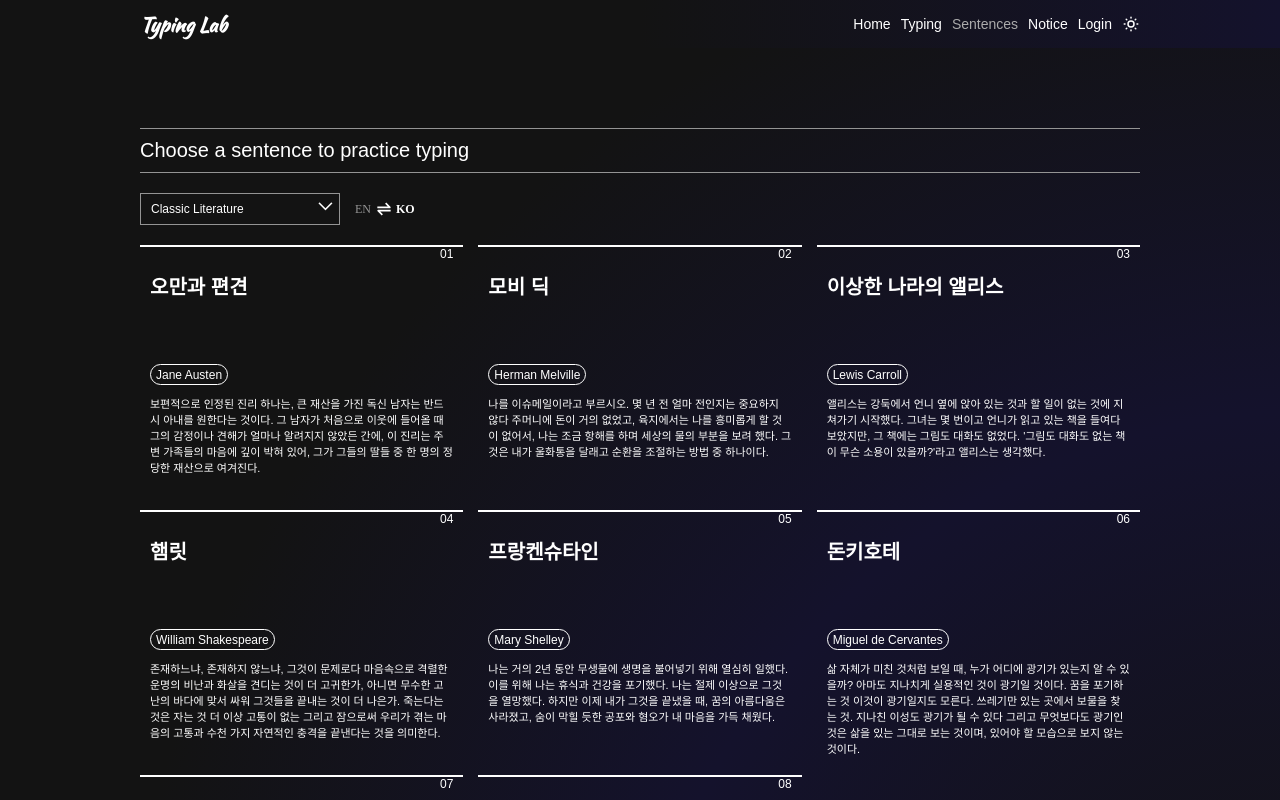
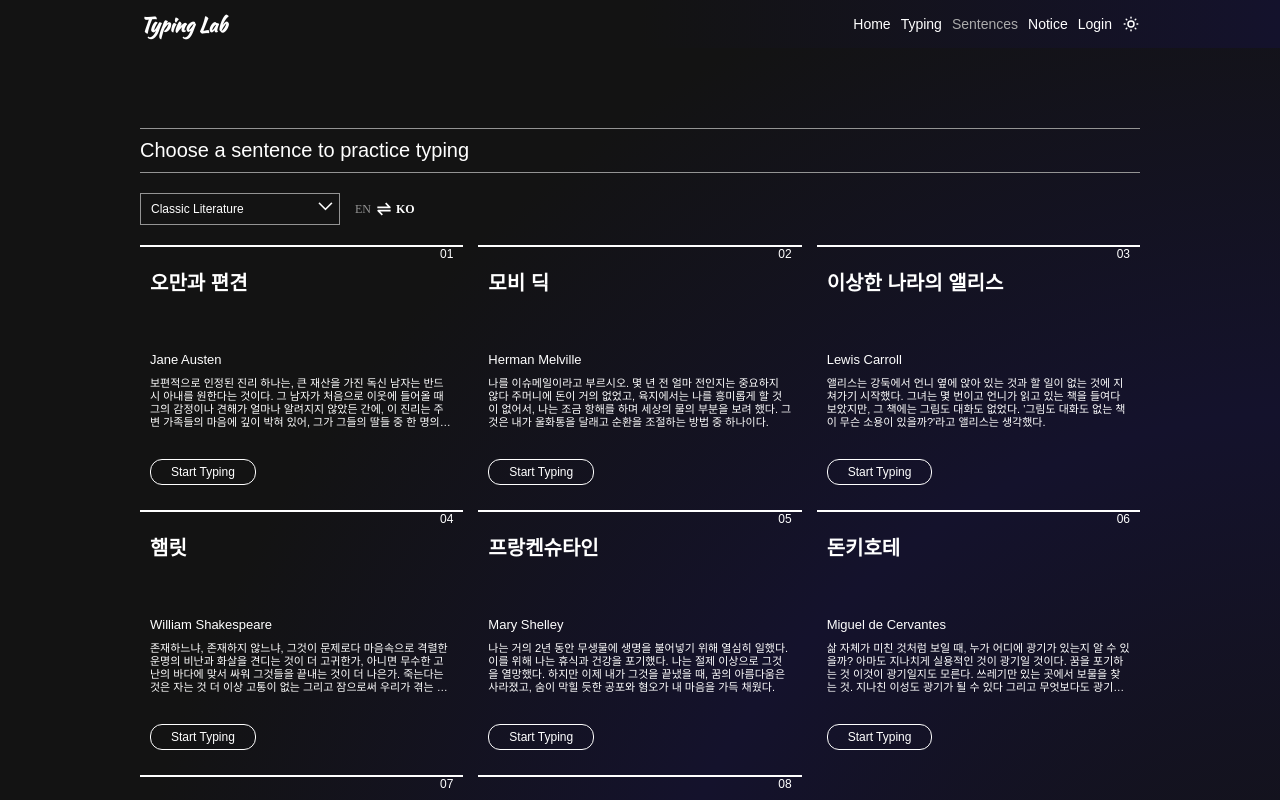
Before and after one commit to lofi-J/Typing-Lab, a Next.js app: page /sentences in a window 1280 px wide. Shown: the top 800 px of the page. Built offline with nearby package versions, Linux system fonts and the light colour scheme; a web font is replaced by a local one.

Commit message:
[개발] 타이핑 문장 선택 기능
 - sentence Page
 - typing Page 연동

```diff
--- a/app/sentences/page.tsx
+++ b/app/sentences/page.tsx
@@ -66,6 +66,7 @@ export default function SentencesPage() {
             <SentenceCard
               key={indexToKey(data.title, index)}
               index={index}
+              lang={isKorean ? 'ko' : 'en'}
               title={isKorean ? data.title_ko : data.title}
               author={data.author}
               sentence={isKorean ? data.sentence_ko : data.sentence}
--- a/component/cards/SentenceCard/SentenceCard.module.css
+++ b/component/cards/SentenceCard/SentenceCard.module.css
@@ -1,5 +1,4 @@
 .card_wrap {
-  cursor: pointer;
   display: flex;
   flex-direction: column;
   border-top: 2px solid var(--primary-color);
@@ -20,13 +19,13 @@
 
 .title {
   font-size: 2rem;
+  line-height: 2.5rem;
   font-weight: bold;
   display: -webkit-box;
   word-break: break-word;
   -webkit-line-clamp: 2;
   -webkit-box-orient: vertical;
-  height: 6rem;
-  margin-bottom: 1rem;
+  height: calc(2.5rem * 2);
 }
 
 .info_wrap {
@@ -34,19 +33,36 @@
 }
 
 .author {
-  width: max-content;
-  font-size: 1.2rem;
+  font-size: 1.3rem;
   font-weight: 500;
-  border: 1px solid var(--primary-color);
-  padding: 0.25rem 0.5rem;
-  border-radius: 12px;
   margin-bottom: 1rem;
 }
 
 .sentence {
   word-break: break-word;
-  height: 10rem;
+  font-size: 1.1rem;
+  display: -webkit-box;
+  -webkit-line-clamp: 4;
+  -webkit-box-orient: vertical;
   overflow: hidden;
   text-overflow: ellipsis;
-  font-size: 1.1rem;
+  line-height: 1.3rem;
+  max-height: calc(1.3rem * 4);
 }
+
+.apply_btn {
+  cursor: pointer;
+  font-size: 1.2rem;
+  font-weight: 300;
+  width: max-content;
+  margin-top: auto;
+  margin-bottom: 1rem;
+  padding: 0.5rem 2rem;
+  border: 1px solid var(--primary-color);
+  border-radius: 12px;
+  transition: all 0.5s ease;
+  &:hover {
+    box-shadow: 0 2px 4px -1px var(--primary-color);
+    transform: translateY(-0.4rem);
+  }
+}
--- a/component/cards/SentenceCard/SentenceCard.tsx
+++ b/component/cards/SentenceCard/SentenceCard.tsx
@@ -1,23 +1,38 @@
 import styles from "./SentenceCard.module.css";
+import LocalStorage from "@/utils/LocalStorage";
+import Link from "next/link";
+import {TLang} from "@/static/texts/default_article";
 
 
 interface ISentencCard {
   index: number;
+  lang: TLang;
   title: string;
   author: string;
   sentence: string;
 }
 
-const SentenceCard = ({index, title, author, sentence}: ISentencCard) => {
+const SentenceCard = ({index, lang, title, author, sentence}: ISentencCard) => {
+  const data = {
+    title: title,
+    author: author,
+    sentence: sentence,
+    lang: lang
+  }
+
+  const onClick = () => {
+    LocalStorage.setItem("sentence", JSON.stringify(data));
+  }
 
   return (
     <div className={styles.card_wrap}>
-      <div className={styles.numbering}>{(index+1) < 10 && 0}{index+1}</div>
+      <div className={styles.numbering}>{(index + 1) < 10 && 0}{index + 1}</div>
       <div className={styles.title}>{title}</div>
       <div className={styles.info_wrap}>
         <div className={`${styles.author} author`}>{author}</div>
         <div className={styles.sentence}>{sentence}</div>
       </div>
+      <Link href={'/typing'} className={styles.apply_btn} onClick={onClick}>Start Typing</Link>
     </div>
   );
 }
--- a/static/texts/default_article.ts
+++ b/static/texts/default_article.ts
@@ -1,4 +1,4 @@
-export type TLang = 'en' | 'kr'
+export type TLang = 'en' | 'ko';
 
 export interface IContents {
   title: string;
--- a/utils/splitTextByLine.ts
+++ b/utils/splitTextByLine.ts
@@ -8,6 +8,7 @@ const EN_BLANK_WIDTH = 0.8;
 * string으로 구성된 글을 string[]로 나누어준다.
 * @param {string} text - 타이핑 타겟
 * */
+// TODO 수정필요
 export const splitTextByLine = (phrase: string, playgroundWidth: number, langType: TLang): string[] => {
   let result: string[] = [];
   let currentWord = '';
@@ -24,8 +25,8 @@ export const splitTextByLine = (phrase: string, playgroundWidth: number, langTyp
     currentWord += char;
 
     // acc width
-    if (char === ' ') currentWidth += langType === 'kr' ? BLANK_WIDTH : EN_BLANK_WIDTH;
-    else currentWidth += langType === 'kr' ? CHAR_WIDTH : EN_CHAR_WIDTH;
+    if (char === ' ') currentWidth += langType === 'ko' ? BLANK_WIDTH : EN_BLANK_WIDTH;
+    else currentWidth += langType === 'ko' ? CHAR_WIDTH : EN_CHAR_WIDTH;
 
     // check width at face to blank
     if (char === ' ' && currentWidth >= playgroundWidth) {
```
Also changed, not shown: app/typing/page.tsx (+6 -3 lines).
